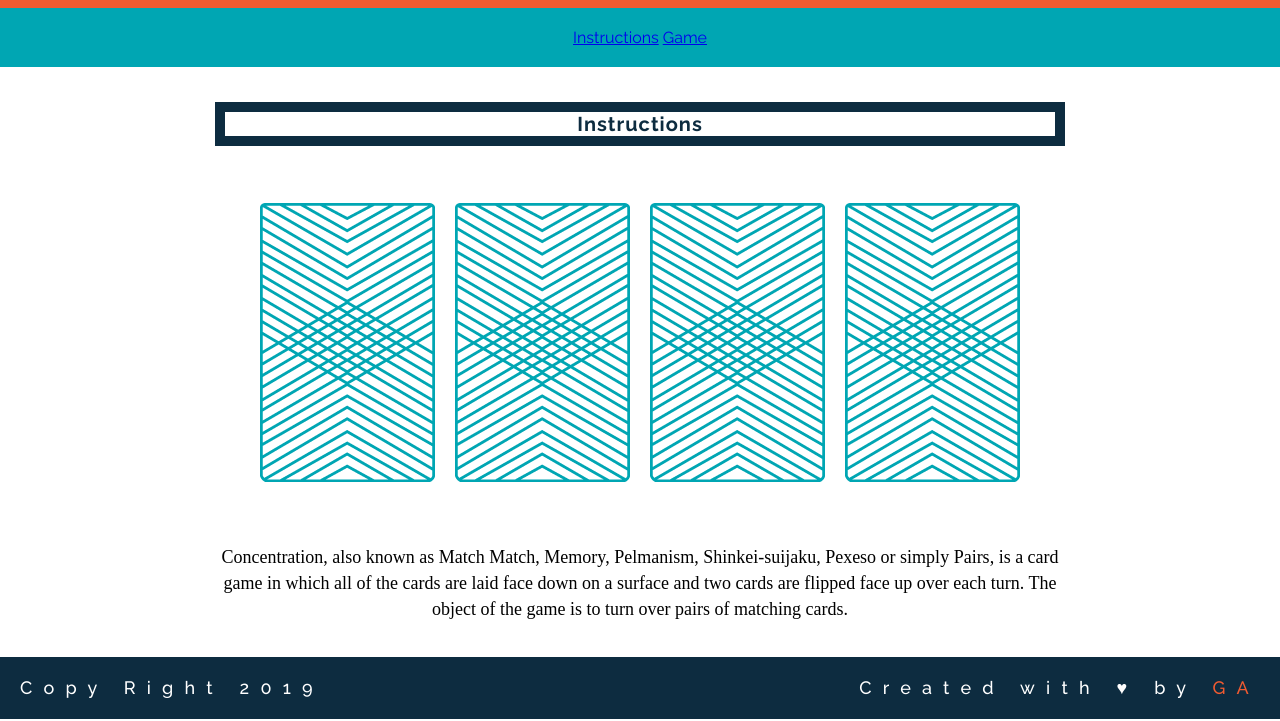
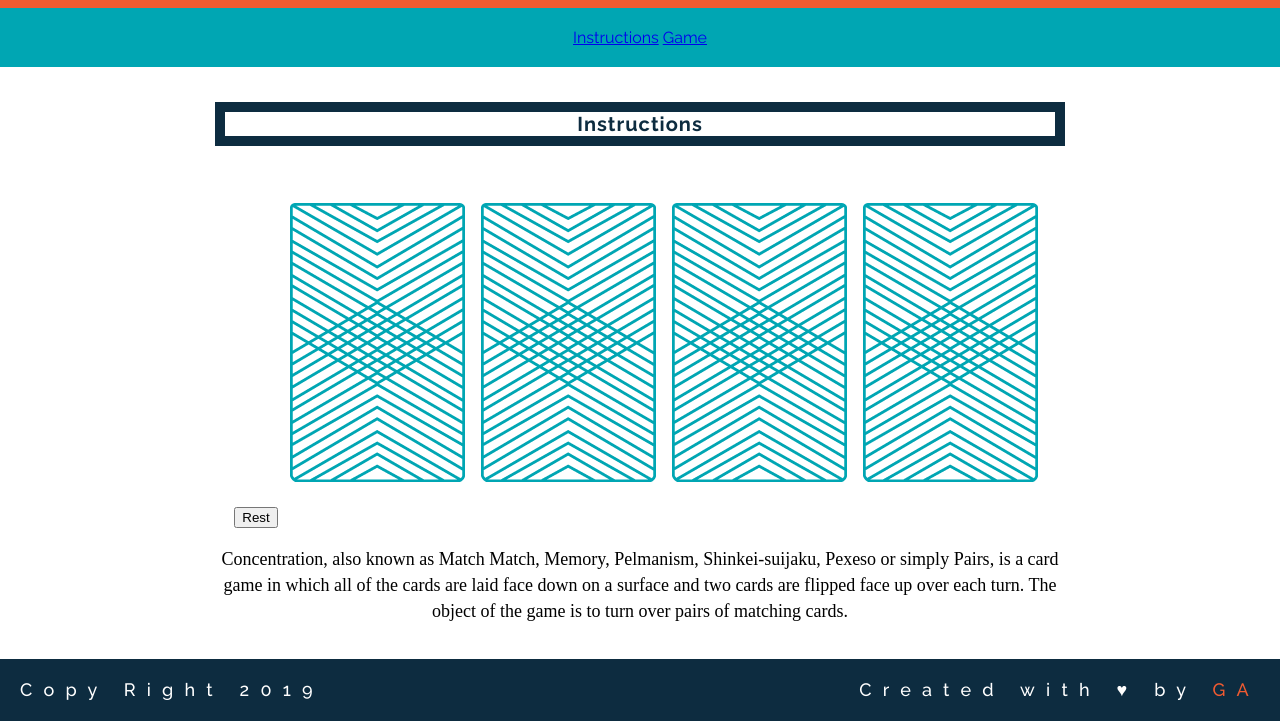
Before and after one commit to abdella206/wdi-fundamentals-memorygame, a plain HTML site: page memory_game/index.html in a window 1280 px wide. Shown: the part 105-826 px from the top of the page. Drawn offline with Linux system fonts and the light colour scheme; a web font is replaced by a local one.

Commit message:
new update

```diff
--- a/memory_game/css/main.css
+++ b/memory_game/css/main.css
@@ -11,6 +11,7 @@ h1{
   color: #0D2C40;
   margin: 0;
 }
+
 
 h2{
   border: 10px #0D2C40 solid;
--- a/memory_game/index.html
+++ b/memory_game/index.html
@@ -21,12 +21,14 @@
 
 
         <h2>Instructions</h2>
-          <div>
-          <img src="images/back.png" alt="Queen of Diamonds">
-          <img src="images/back.png" alt="Queen of Hearts">
-          <img src="images/back.png" alt="King of Diamonds">
-          <img src="images/back.png" alt="King of Hearts">
-          </div>
+
+
+        <div id="game-board" class="board clearfix">
+
+<button type="button" id='button'>Rest</button>
+        </div>
+
+
         <p>Concentration, also known as Match Match, Memory, Pelmanism,
           Shinkei-suijaku, Pexeso or simply Pairs, is a card game in which
           all of the cards are laid face down on a surface and two cards are
--- a/memory_game/main.js/main.js
+++ b/memory_game/main.js/main.js
@@ -86,11 +86,21 @@ var checkForMatch = function () {
   }
 
 
-var flipcards = function (cardId) {
-      console.log("User flipped " + cards[cardId].rank);
-      console.log(cards[cardId].cardImage);
-      console.log(cards[cardId].suit);
+var flipcard = function () {
+      cardId = this.getAttribute('data-id')
+
+
+
+      alert("User flipped " + cards[cardId].rank);
+
+
+    //  console.log(cards[cardId].cardImage);
+
+    //  console.log(cards[cardId].suit);
+
       cardsInPlay.push(cards[cardId].rank)
+
+      this.setAttribute('src', cards[cardId].cardImage)
 
         if (cardsInPlay.length == 2) {
 
@@ -105,6 +115,16 @@ var flipcards = function (cardId) {
     }
   };
 
+var createBored = function () {
+  for (var i = 0; i < cards.length; i++) {
+    var cardElement = document.createElement('img');
+        cardElement.setAttribute('src', 'images/back.png');
+        cardElement.setAttribute('data-id', i);
+        cardElement.addEventListener('click', flipcard);
+        document.getElementById('game-board').appendChild(cardElement);
+}
+}
 
-flipcards(0);
-flipcards(2);
+
+
+createBored();
```
